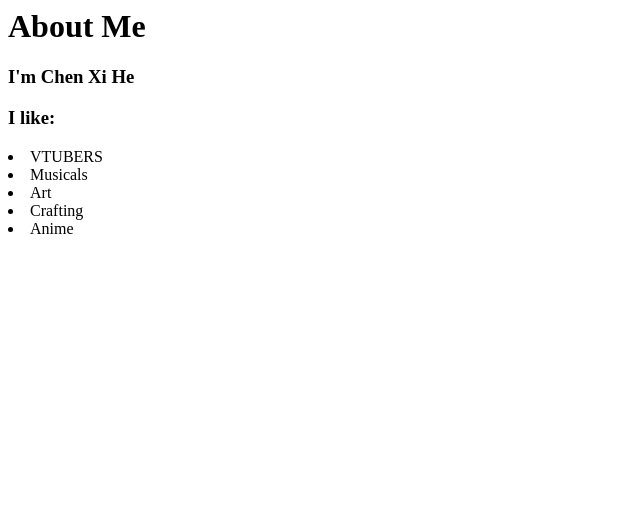
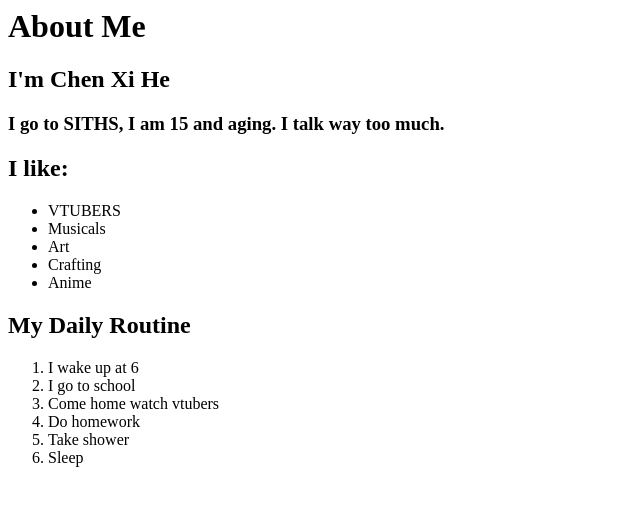
Before and after one commit to staten-island-tech/intro-to-html-INAFF25252, a plain HTML site: page index.html in a window 1280 px wide. Shown: the whole page, without its empty margins (0-640 px from the left). Drawn offline with Linux system fonts and the light colour scheme.

Commit message:
Update index.html

```diff
--- a/index.html
+++ b/index.html
@@ -7,12 +7,24 @@
 </head>
 <body>
     <h1>About Me</h1>
-    <h3>I'm Chen Xi He</h3>
-    <h3>I like:</h3>
+    <h2>I'm Chen Xi He</h2>
+    <h3>I go to SITHS, I am 15 and aging. I talk way too much.</h3>
+    <h2>I like:</h2>
+<ul>
     <li>VTUBERS</li>
     <li>Musicals</li>
     <li>Art</li>
     <li>Crafting</li>
     <li>Anime</li>
+</ul>
+<h2>My Daily Routine</h1>
+<ol>
+    <li>I wake up at 6</li>
+    <li>I go to school</li>
+    <li>Come home watch vtubers</li>
+    <li>Do homework</li>
+    <li>Take shower</li>
+    <li>Sleep</li>
+</ol>
 </body>
 </html>
```
